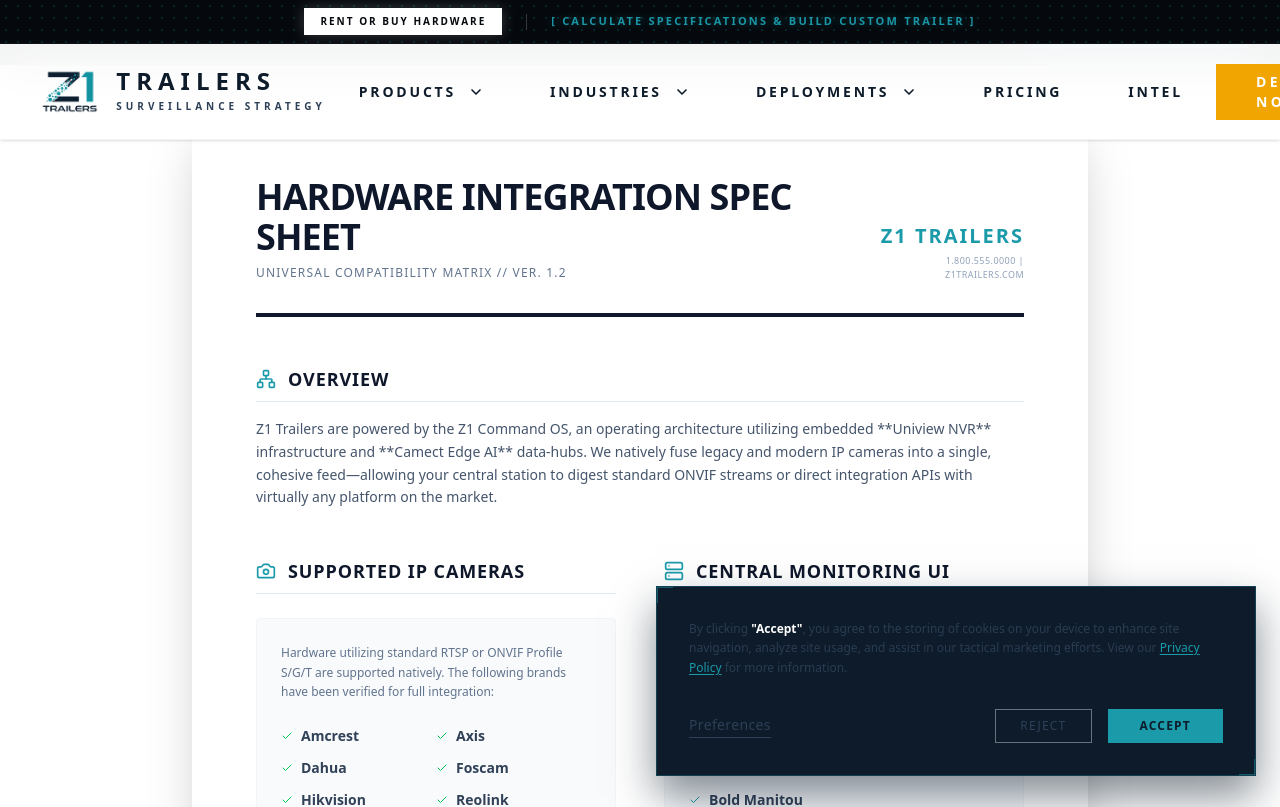
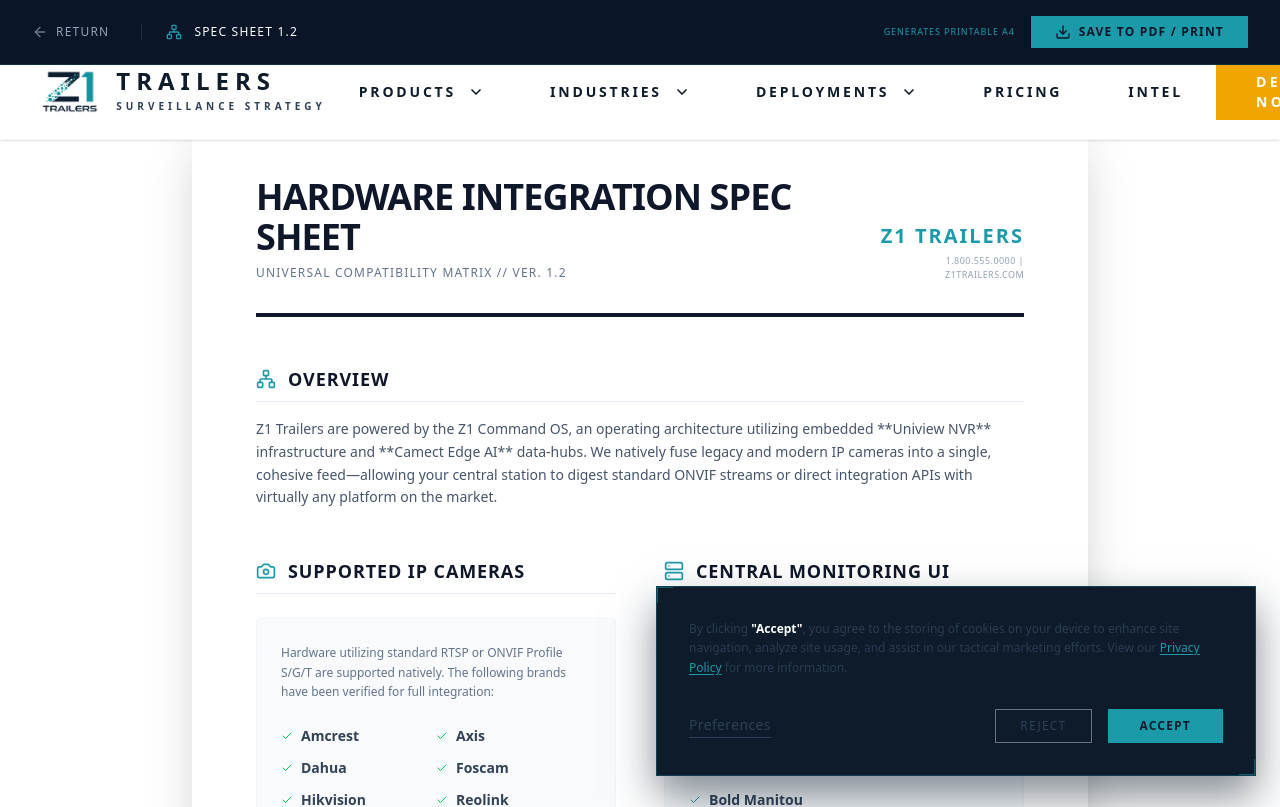
Before and after one commit to UDGOK/z1trailers, a Next.js app: page /integration-specs in a window 1280 px wide. Shown: the top 807 px of the page. Built offline with nearby package versions, Linux system fonts and the light colour scheme.

Commit message:
Add BackButton to specs page

```diff
--- a/src/app/integration-specs/page.tsx
+++ b/src/app/integration-specs/page.tsx
@@ -2,6 +2,7 @@
 import Image from "next/image";
 import { Metadata } from 'next';
 import PrintButton from "@/components/shared/PrintButton";
+import BackButton from "@/components/shared/BackButton";
 
 export const metadata: Metadata = {
   title: 'Hardware & System Integrations | Z1 Trailers',
@@ -30,12 +31,21 @@
       */}
 
       {/* Screen-Only Header Toolbar */}
-      <div className="print:hidden bg-[#0a1628] py-4 px-8 flex justify-between items-center border-b border-brand-teal/20 sticky top-0 z-50">
-         <div className="flex items-center gap-3">
-           <Network className="w-5 h-5 text-brand-teal" />
-           <span className="font-display font-medium text-white tracking-widest uppercase text-sm">Z1 Command OS Integrations</span>
+      <div className="print:hidden bg-[#0a1628] py-4 px-6 md:px-8 flex justify-between items-center border-b border-brand-teal/20 sticky top-0 z-[100]">
+         <div className="flex items-center gap-4 md:gap-8">
+           <BackButton />
+           <div className="hidden sm:flex items-center gap-3 border-l border-white/10 pl-6">
+             <Network className="w-4 h-4 text-brand-teal" />
+             <span className="font-display font-medium text-white tracking-widest uppercase text-xs">Spec Sheet 1.2</span>
+           </div>
          </div>
-         <PrintButton />
+         <div className="flex items-center gap-4">
+           {/* Mobile-only label to clarify action */}
+           <span className="hidden md:inline-block font-mono text-[9px] text-brand-teal uppercase tracking-widest">
+             Generates Printable A4
+           </span>
+           <PrintButton />
+         </div>
       </div>
 
       {/* A4 Document Area */}
--- /dev/null
+++ b/src/components/shared/BackButton.tsx
@@ -0,0 +1,18 @@
+"use client";
+
+import { ArrowLeft } from "lucide-react";
+import { useRouter } from "next/navigation";
+
+export default function BackButton() {
+  const router = useRouter();
+
+  return (
+    <button
+      onClick={() => router.back()}
+      className="flex items-center gap-2 text-slate-400 hover:text-brand-teal transition-colors font-mono text-[10px] sm:text-xs uppercase tracking-widest group"
+    >
+      <ArrowLeft className="w-4 h-4 opacity-70 group-hover:opacity-100 group-hover:-translate-x-1 transition-all" />
+      Return
+    </button>
+  );
+}
```
